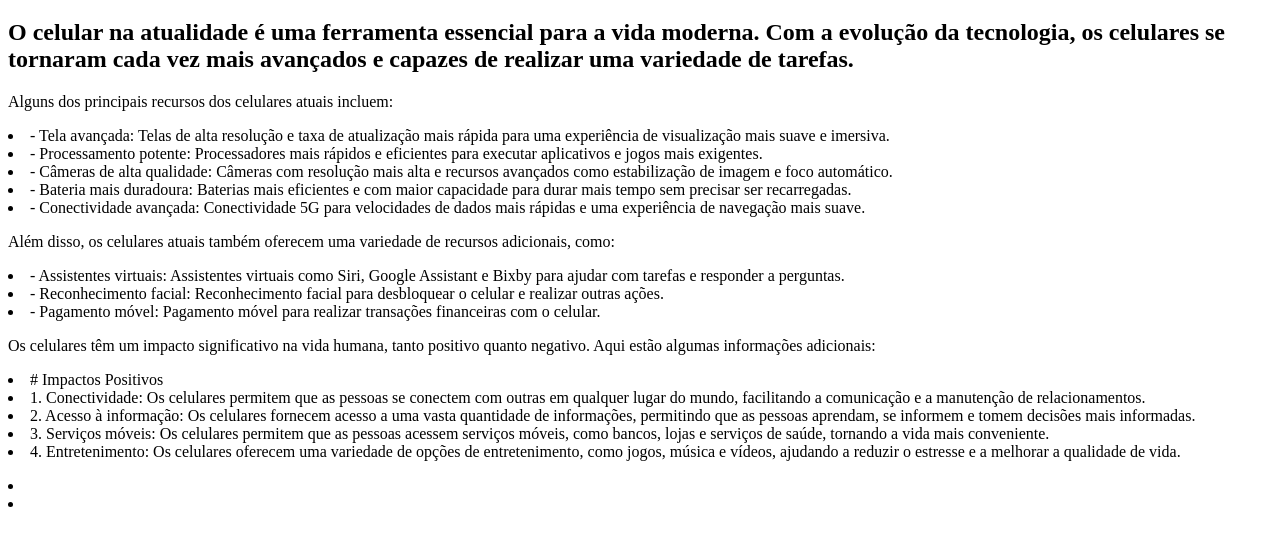
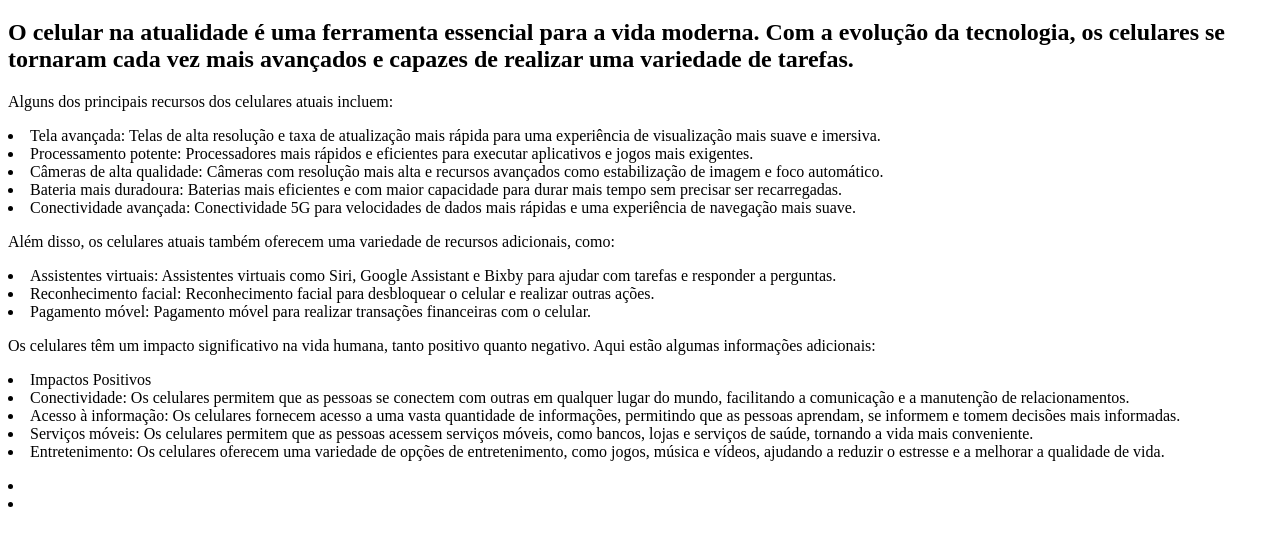
Before and after one commit to Heloisa-Elwanger/meuBlog2C11, a plain HTML site: page index.html in a window 1280 px wide. Shown: the part 61-606 px from the top of the page. Drawn offline with Linux system fonts and the light colour scheme.

Commit message:
só bolinha

```diff
--- a/index.html
+++ b/index.html
@@ -11,27 +11,27 @@
     <h2>O celular na atualidade é uma ferramenta essencial para a vida moderna. Com a evolução da tecnologia, os celulares se tornaram cada vez mais avançados e capazes de realizar uma variedade de tarefas.</h2>
 
        <p>Alguns dos principais recursos dos celulares atuais incluem:</p>
-       <li>- Tela avançada: Telas de alta resolução e taxa de atualização mais rápida para uma experiência de visualização mais suave e imersiva.</li>
-        <li>- Processamento potente: Processadores mais rápidos e eficientes para executar aplicativos e jogos mais exigentes.</li>
-       <li> - Câmeras de alta qualidade: Câmeras com resolução mais alta e recursos avançados como estabilização de imagem e foco automático.</li>
-        <li>- Bateria mais duradoura: Baterias mais eficientes e com maior capacidade para durar mais tempo sem precisar ser recarregadas.</li>
-        <li>- Conectividade avançada: Conectividade 5G para velocidades de dados mais rápidas e uma experiência de navegação mais suave.</li>
+       <li>Tela avançada: Telas de alta resolução e taxa de atualização mais rápida para uma experiência de visualização mais suave e imersiva.</li>
+        <li> Processamento potente: Processadores mais rápidos e eficientes para executar aplicativos e jogos mais exigentes.</li>
+       <li>  Câmeras de alta qualidade: Câmeras com resolução mais alta e recursos avançados como estabilização de imagem e foco automático.</li>
+        <li> Bateria mais duradoura: Baterias mais eficientes e com maior capacidade para durar mais tempo sem precisar ser recarregadas.</li>
+        <li> Conectividade avançada: Conectividade 5G para velocidades de dados mais rápidas e uma experiência de navegação mais suave.</li>
 
 
 
         <p>Além disso, os celulares atuais também oferecem uma variedade de recursos adicionais, como:</p>
 
-       <li>- Assistentes virtuais: Assistentes virtuais como Siri, Google Assistant e Bixby para ajudar com tarefas e responder a perguntas.</li>
-        <li>- Reconhecimento facial: Reconhecimento facial para desbloquear o celular e realizar outras ações.</li>
-       <li> - Pagamento móvel: Pagamento móvel para realizar transações financeiras com o celular.</li>
+       <li>Assistentes virtuais: Assistentes virtuais como Siri, Google Assistant e Bixby para ajudar com tarefas e responder a perguntas.</li>
+        <li> Reconhecimento facial: Reconhecimento facial para desbloquear o celular e realizar outras ações.</li>
+       <li>  Pagamento móvel: Pagamento móvel para realizar transações financeiras com o celular.</li>
 
     <p> Os celulares têm um impacto significativo na vida humana, tanto positivo quanto negativo. Aqui estão algumas informações adicionais:</p>
 
-        <li># Impactos Positivos</li>
-       <li> 1. Conectividade: Os celulares permitem que as pessoas se conectem com outras em qualquer lugar do mundo, facilitando a comunicação e a manutenção de relacionamentos.</li>
-       <li> 2. Acesso à informação: Os celulares fornecem acesso a uma vasta quantidade de informações, permitindo que as pessoas aprendam, se informem e tomem decisões mais informadas.</li>
-       <li> 3. Serviços móveis: Os celulares permitem que as pessoas acessem serviços móveis, como bancos, lojas e serviços de saúde, tornando a vida mais conveniente.</li>
-        <li>4. Entretenimento: Os celulares oferecem uma variedade de opções de entretenimento, como jogos, música e vídeos, ajudando a reduzir o estresse e a melhorar a qualidade de vida.</li>
+        <li>Impactos Positivos</li>
+       <li>  Conectividade: Os celulares permitem que as pessoas se conectem com outras em qualquer lugar do mundo, facilitando a comunicação e a manutenção de relacionamentos.</li>
+       <li>  Acesso à informação: Os celulares fornecem acesso a uma vasta quantidade de informações, permitindo que as pessoas aprendam, se informem e tomem decisões mais informadas.</li>
+       <li>  Serviços móveis: Os celulares permitem que as pessoas acessem serviços móveis, como bancos, lojas e serviços de saúde, tornando a vida mais conveniente.</li>
+        <li> Entretenimento: Os celulares oferecem uma variedade de opções de entretenimento, como jogos, música e vídeos, ajudando a reduzir o estresse e a melhorar a qualidade de vida.</li>
     <p></p>
     <ol></ol>
         <li></li>
```
